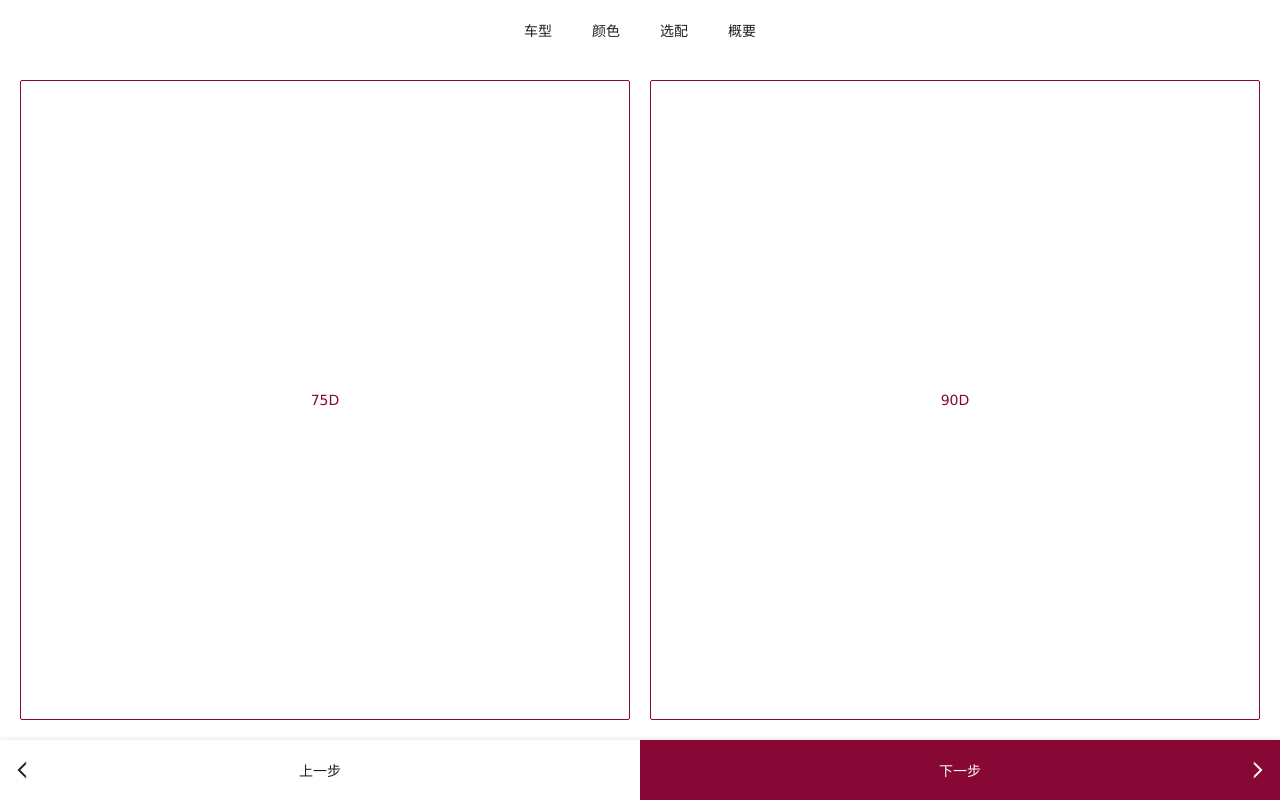
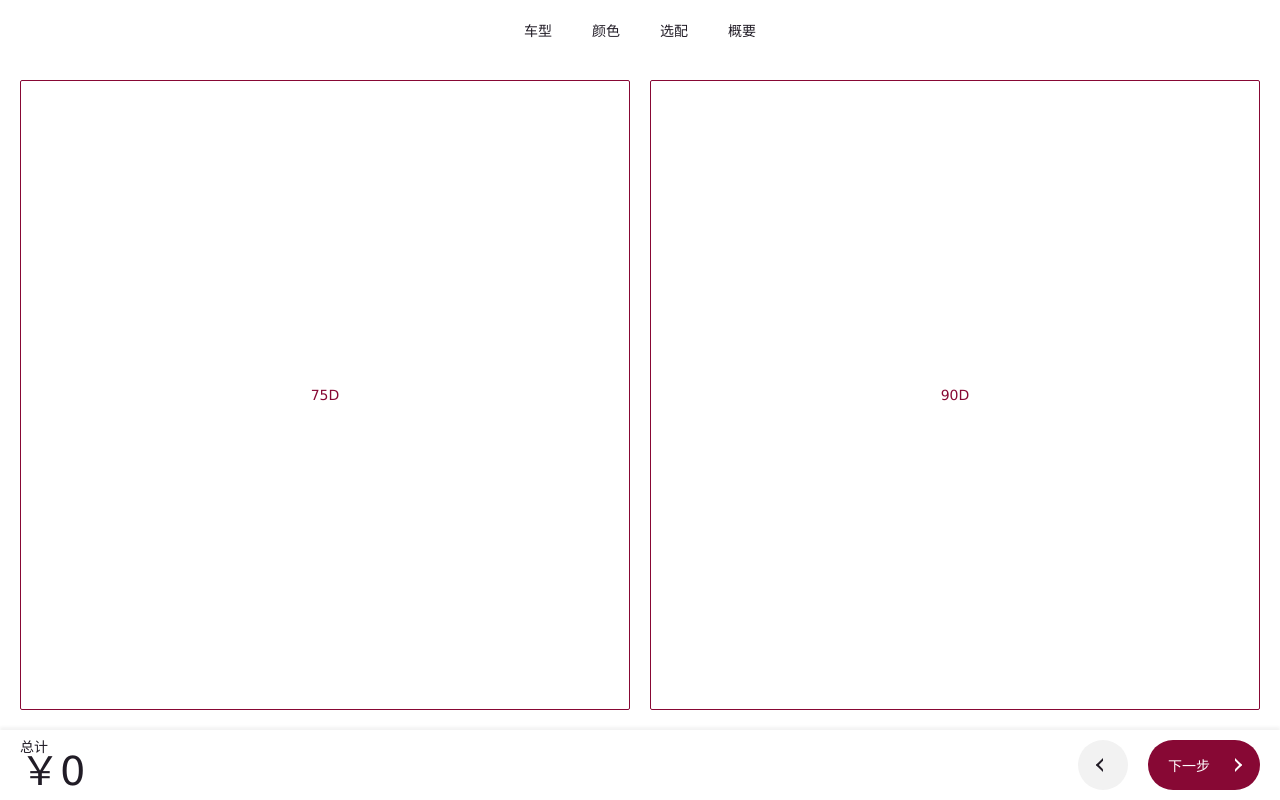
Before and after one commit to ctsin/practices-product-builder, a website built with Parcel: page src/index.html in a window 1280 px wide. Built offline with nearby package versions, Linux system fonts and the light colour scheme.

Commit message:
footer layout done

```diff
--- a/src/sass/_variables.scss
+++ b/src/sass/_variables.scss
@@ -7,6 +7,7 @@ $secondary: rgba(135, 8, 52, 1);
 $pink: rgba(209, 26, 61, 1);
 $yellow: rgba(253, 103, 47, 1);
 $shadow: rgba(black, 0.05);
+$background: rgba(242, 242, 242, 1);
 
 // SPACE
 $spacing: 1rem;
--- a/src/sass/main.scss
+++ b/src/sass/main.scss
@@ -146,6 +146,7 @@ body {
 
 .footer {
   display: flex;
+  align-items: center;
   box-shadow: 0 -3px 3px $shadow;
 
   &#{\@total} {
@@ -159,13 +160,14 @@ body {
 
   .prev,
   .next {
-    position: relative;
+    display: flex;
+    align-items: center;
     flex: 1;
-    padding: $spacing;
     text-decoration: none;
     text-align: center;
     color: inherit;
     background-color: inherit;
+    white-space: nowrap;
 
     &:hover,
     &:focus {
@@ -175,22 +177,30 @@ body {
 
     &::before {
       content: "";
-      position: absolute;
-      top: 50%;
-      @include square(0.6rem);
+      @include square(0.5rem);
+      margin: $spacing;
       border: 2px solid;
       border-color: transparent transparent currentColor currentColor;
+    }
+
+    &::after {
+      flex: 1;
     }
   }
 
   .prev {
     &::before {
-      left: 1rem;
-      transform: translate3d(0, -50%, 0) rotate(45deg);
+      transform: rotate(45deg);
+    }
+
+    &::after {
+      content: attr(data-title);
+      margin-right: $spacing-small;
     }
   }
 
   .next {
+    flex-direction: row-reverse;
     color: $white;
     background-color: $secondary;
 
@@ -201,8 +211,61 @@ body {
     }
 
     &::before {
-      right: 1rem;
-      transform: translate3d(0, -50%, 0) rotate(-135deg);
+      transform: rotate(-135deg);
+    }
+
+    &::after {
+      content: attr(data-title);
+      margin-left: $spacing;
+    }
+  }
+
+  @media (min-width: $break-mobile) {
+    padding: $spacing-small $spacing;
+
+    &#{\@total} {
+      display: flex;
+      flex-direction: column;
+
+      &::before,
+      &::after {
+        display: block;
+        line-height: 0.9;
+      }
+
+      &::before {
+        content: "总计";
+      }
+
+      &::after {
+        content: "￥" attr(data-amount);
+        font-size: 2rem;
+      }
+    }
+
+    &#{\@nav} {
+      flex: 0;
+      margin-left: auto;
+    }
+
+    .prev,
+    .next {
+      flex: auto;
+      border-radius: 9999rem;
+    }
+
+    .prev {
+      background-color: $background;
+      &::after {
+        content: none;
+      }
+    }
+
+    .next {
+      margin-left: $spacing;
+
+      &::after {
+      }
     }
   }
 }
--- a/src/typescript/component/footer.ts
+++ b/src/typescript/component/footer.ts
@@ -1,11 +1,10 @@
 export const footer = () => /* html */ `
   <div class="footer">
-    <div class="footer@total">
-      总计 <span class="amount" data-amount="0"></span>人民币
-    </div>
+    <div class="footer@total" data-amount="0"></div>
+
     <div class="footer@nav">
-      <a href="" class="prev">上一步</a>
-      <a href="" class="next">下一步</a>
+      <a href="#" id="prev" class="prev" data-title="上一步"></a>
+      <a href="#" id="next" class="next" data-title="下一步"></a>
     </div>
   </div>
 `;
```
